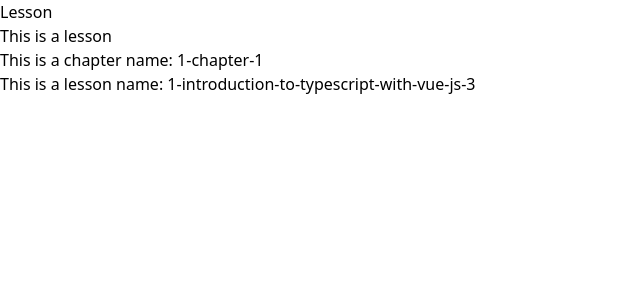
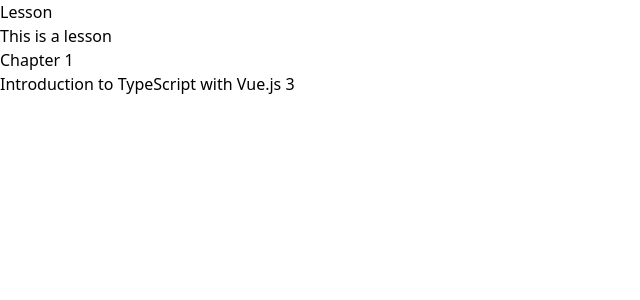
Before and after one commit to MarcinBieniek/Vue-Nuxt3Store, a Nuxt app: page /course/chapter/1-chapter-1/lesson/1-introduction-to-typescript-with-vue-js-3 in a window 1280 px wide. Shown: the top 300 px of the page, without its empty margins (0-640 px from the left). Built offline with nearby package versions, Linux system fonts and the light colour scheme.

Commit message:
1-5 Load chapter and lesson data

```diff
--- /dev/null
+++ b/composables/courseData.js
@@ -0,0 +1,147 @@
+export default {
+  title: 'TypeScript with Vue.js 3',
+  chapters: [
+    {
+      title: 'Chapter 1',
+      slug: '1-chapter-1',
+      number: 1,
+      lessons: [
+        {
+          title: 'Introduction to TypeScript with Vue.js 3',
+          slug: '1-introduction-to-typescript-with-vue-js-3',
+          number: 1,
+          downloadUrl:
+            'https://vueschool.io/lessons/introduction-to-typescript-with-vue-js-3',
+          videoId: 684236333,
+          text: `In this lesson, we take a look at some of the benefits of using TypeScript with Vue.js including:
+
+Improved error detection in your IDE and at build time
+Safer and less stressful refactoring
+More focused and accurate IDE autocompletion
+
+We also answer the question: “Are there any cases when you wouldn’t want to use TypeScript?”.`,
+        },
+        {
+          title: 'TypeScript in Vue Components',
+          slug: '2-typescript-in-vue-components',
+          number: 2,
+          downloadUrl:
+            'https://vueschool.io/lessons/typescript-in-vue-components',
+          videoId: 684012498,
+          text: `In this lesson, we learn how to direct Vue Single File Components to work with typescript.`,
+        },
+        {
+          title: 'Typing Component Events',
+          slug: '3-typing-component-events',
+          number: 3,
+          downloadUrl:
+            'https://vueschool.io/lessons/typing-component-events',
+          sourceUrl:
+            'https://vueschool.io/lessons/typing-component-events',
+          videoId: 686921522,
+          text: `In this lesson, we learn how to type the payload of component events in Vue and TypeScript.`,
+        },
+      ],
+    },
+    {
+      title: 'Chapter 2',
+      slug: '2-chapter-2',
+      number: 2,
+      lessons: [
+        {
+          title:
+            'Using TypeScript with the Options API in Components',
+          slug: '1-using-typescript-with-the-options-api-in-components',
+          number: 1,
+          downloadUrl:
+            'https://vueschool.io/lessons/using-typescript-with-the-options-api-in-components',
+          sourceUrl:
+            'https://vueschool.io/lessons/using-typescript-with-the-options-api-in-components',
+          videoId: 688503389,
+          text: `In this lesson, we learn how to use TypeScript with the Vue.js Options API to type things such as component props, computed props, and events.`,
+        },
+        {
+          title: 'Declaring and Typing Component Props',
+          slug: '2-declaring-and-typing-component-props',
+          number: 2,
+          downloadUrl:
+            'https://vueschool.io/lessons/declaring-and-typing-component-props',
+          sourceUrl:
+            'https://vueschool.io/lessons/declaring-and-typing-component-props',
+          videoId: 688500728,
+          text: `In this lesson, we’ll examine how to use TypeScript to define types for Vue component props. Along the way, you’ll also get a first hand look at the great DX this provides for interacting with those components.`,
+        },
+        {
+          title: 'TypeScript in Vue Components',
+          slug: '3-typescript-in-vue-components',
+          number: 3,
+          downloadUrl:
+            'https://vueschool.io/lessons/typescript-in-vue-components',
+          videoId: 684012498,
+          text: `In this lesson, we learn how to direct Vue Single File Components to work with typescript.`,
+        },
+        {
+          title: 'Typing Component Events',
+          slug: '4-typing-component-events',
+          number: 4,
+          downloadUrl:
+            'https://vueschool.io/lessons/typing-component-events',
+          sourceUrl:
+            'https://vueschool.io/lessons/typing-component-events',
+          videoId: 686921522,
+          text: `In this lesson, we learn how to type the payload of component events in Vue and TypeScript.`,
+        },
+      ],
+    },
+    {
+      title: 'Chapter 3',
+      slug: '3-chapter-3',
+      number: 3,
+      lessons: [
+        {
+          title:
+            'Using TypeScript with the Options API in Components',
+          slug: '1-using-typescript-with-the-options-api-in-components',
+          number: 1,
+          downloadUrl:
+            'https://vueschool.io/lessons/using-typescript-with-the-options-api-in-components',
+          sourceUrl:
+            'https://vueschool.io/lessons/using-typescript-with-the-options-api-in-components',
+          videoId: 688503389,
+          text: `In this lesson, we learn how to use TypeScript with the Vue.js Options API to type things such as component props, computed props, and events.`,
+        },
+        {
+          title: 'Declaring and Typing Component Props',
+          slug: '2-declaring-and-typing-component-props',
+          number: 2,
+          downloadUrl:
+            'https://vueschool.io/lessons/declaring-and-typing-component-props',
+          sourceUrl:
+            'https://vueschool.io/lessons/declaring-and-typing-component-props',
+          videoId: 688500728,
+          text: `In this lesson, we’ll examine how to use TypeScript to define types for Vue component props. Along the way, you’ll also get a first hand look at the great DX this provides for interacting with those components.`,
+        },
+        {
+          title: 'TypeScript in Vue Components',
+          slug: '3-typescript-in-vue-components',
+          number: 3,
+          downloadUrl:
+            'https://vueschool.io/lessons/typescript-in-vue-components',
+          videoId: 684012498,
+          text: `In this lesson, we learn how to direct Vue Single File Components to work with typescript.`,
+        },
+        {
+          title: 'Typing Component Events',
+          slug: '4-typing-component-events',
+          number: 4,
+          downloadUrl:
+            'https://vueschool.io/lessons/typing-component-events',
+          sourceUrl:
+            'https://vueschool.io/lessons/typing-component-events',
+          videoId: 686921522,
+          text: `In this lesson, we learn how to type the payload of component events in Vue and TypeScript.`,
+        },
+      ],
+    },
+  ],
+};
--- /dev/null
+++ b/composables/useCourse.ts
@@ -0,0 +1,5 @@
+import courseData from './courseData';
+
+export const useCourse = () => {
+  return courseData
+}
--- a/pages/course/chapter/[chapterSlug]/lesson/[lessonSlug].vue
+++ b/pages/course/chapter/[chapterSlug]/lesson/[lessonSlug].vue
@@ -2,7 +2,24 @@
   <div>
     <h1>Lesson</h1>
     <p>This is a lesson</p>
-    <p>This is a chapter name: {{ $route.params.chapterSlug }}</p>
-    <p>This is a lesson name: {{ $route.params.lessonSlug }}</p>
+    <p>{{ chapter.title }} </p>
+    <p>{{ lesson.title }}</p>
   </div>
 </template>
+
+<script setup>
+  const course = useCourse()
+
+  const route = useRoute()
+
+  const chapter = computed(() => {
+    return course.chapters.find(
+      (chapter) => chapter.slug === route.params.chapterSlug)
+  })
+
+  const lesson = computed(() => {
+    return chapter.value.lessons.find(
+      (lesson) => lesson.slug === route.params.lessonSlug)
+  })
+
+</script>
```
Also changed, not shown: 1 other file (tests, documents, lock files or other folders).
